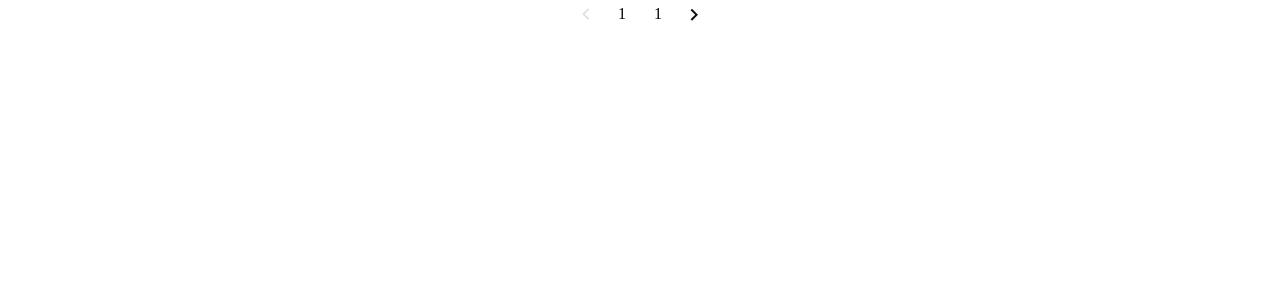
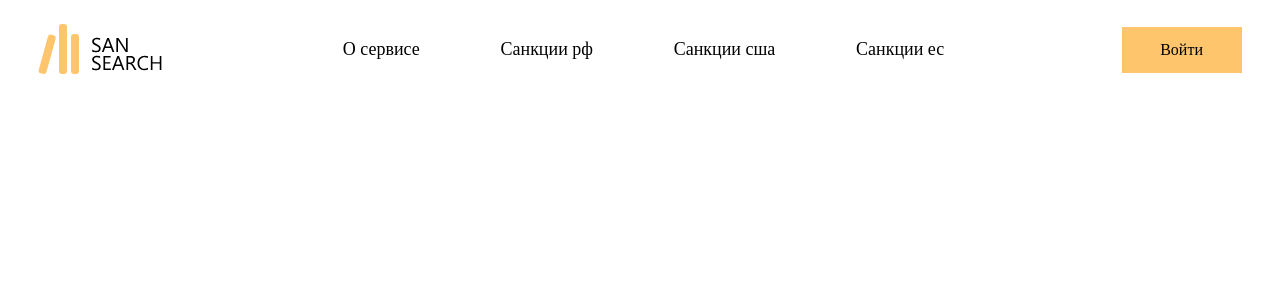
Before and after one commit to Prains/sansearch, a Next.js app: page / in a window 1280 px wide. Shown: the top 300 px of the page. Built offline with nearby package versions, Linux system fonts and the light colour scheme.

Commit message:
add header

```diff
--- a/app/layout.js
+++ b/app/layout.js
@@ -1,3 +1,4 @@
+import Header from "@/components/Header/Header";
 import "./globals.css";
 
 export const metadata = {
@@ -9,6 +10,7 @@ export default function RootLayout({ children }) {
   return (
     <html lang="en">
       <body className="font-text" suppressHydrationWarning={true}>
+        <Header />
         {children}
       </body>
     </html>
--- a/app/page.js
+++ b/app/page.js
@@ -1,5 +1,5 @@
 import Pagination from "@/components/ui/Pagination/Pagination";
 
 export default function Home() {
-  return <Pagination />;
+  return ;
 }
--- /dev/null
+++ b/components/Header/Header.jsx
@@ -0,0 +1,34 @@
+import Logo from "../ui/Logo";
+import burgerMenu from "../../images/icons/menu.svg";
+import Image from "next/image";
+import HeaderLink from "./HeaderLink/HeaderLink";
+import Link from "next/link";
+
+const Header = () => {
+  return (
+    <header className="w-[88%] my-0 mx-auto flex items-center justify-between mt-6 lg:w-[94%]">
+      <Logo />
+      <nav className="w-2/4">
+        <ul className="hidden lg:flex items-center justify-between">
+          <HeaderLink href={"/"}>О сервисе</HeaderLink>
+          <HeaderLink href={"/"}>Санкции рф</HeaderLink>
+          <HeaderLink href={"/"}>Санкции сша</HeaderLink>
+          <HeaderLink href={"/"}>Санкции ес</HeaderLink>
+        </ul>
+      </nav>
+      <Image
+        src={burgerMenu}
+        alt="Бургер меню - три короткие черные черточки"
+        className="lg:hidden"
+      />
+      <Link
+        href={"/"}
+        className="bg-white-orange py-[11px] w-[120px] lg:flex items-center justify-center hidden "
+      >
+        Войти
+      </Link>
+    </header>
+  );
+};
+
+export default Header;
--- /dev/null
+++ b/components/Header/HeaderLink/HeaderLink.jsx
@@ -0,0 +1,13 @@
+import Link from "next/link";
+
+const HeaderLink = ({ children, href }) => {
+  return (
+    <li>
+      <Link href={href} className="text-[18px]">
+        {children}
+      </Link>
+    </li>
+  );
+};
+
+export default HeaderLink;
--- a/components/ui/Button.jsx
+++ b/components/ui/Button.jsx
@@ -1,4 +1,4 @@
-'use client'
+"use client";
 
 const Button = ({
   children,
```
Also changed, not shown: images/icons/menu.svg (added).
